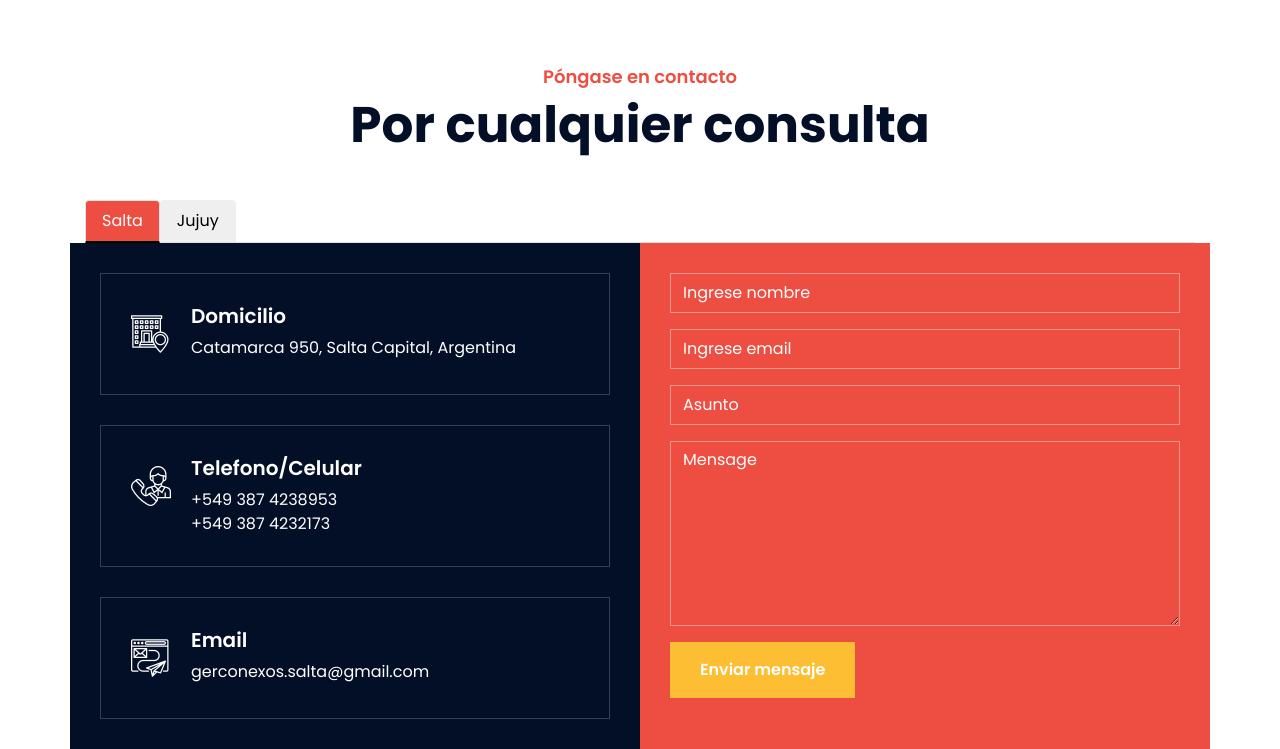
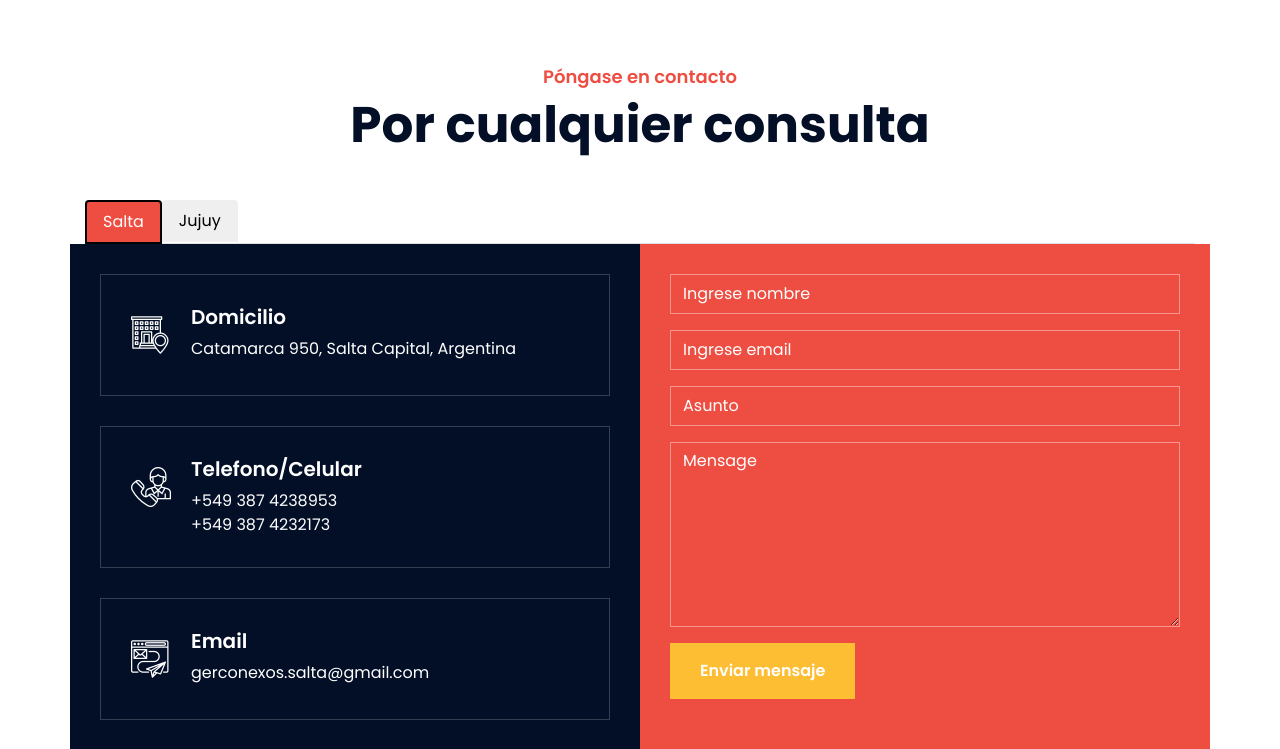
Before and after one commit to IsmaJoseEscalante-dev/Conexus, a PHP site: page /contact.php in a window 1280 px wide. Shown: the part 508-1257 px from the top of the page. Run offline with PHP 8.4, Linux system fonts and the light colour scheme; data that the repository does not hold is empty; some libraries are stand-ins or nearby versions.

Commit message:
change style

```diff
--- a/css/style.css
+++ b/css/style.css
@@ -2241,5 +2241,5 @@ a:focus {
 .nav-tabs .nav-item.show .nav-link, .nav-tabs .nav-link.active {
     background: #ee4e42;
     color: #ffffff;
-    border-bottom: 2px solid #000000;
-}
+    border: 2px solid #000000;
+}
```
